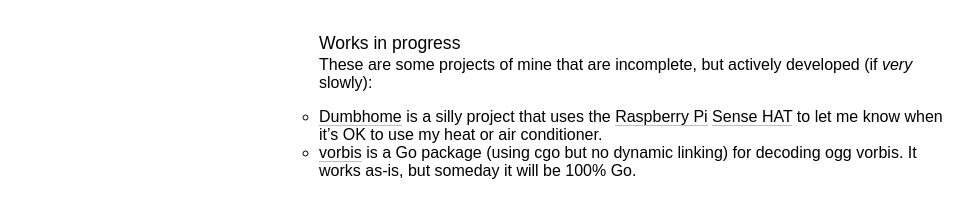
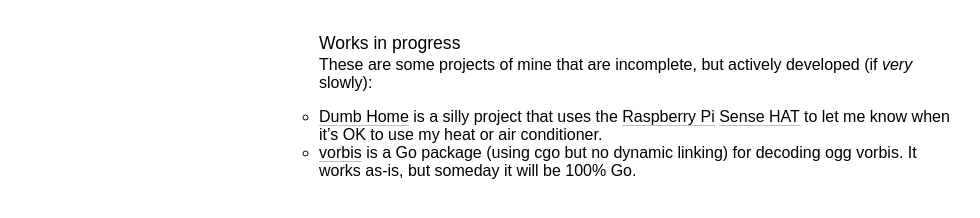
Before and after one commit to mccoyst/mccoyst.github.io, a Jekyll site: the page built from index.md, in a window 1280 px wide. Shown: the part 428-646 px from the top of the page, without its empty margins (1-981 px from the left). Built offline with Jekyll 4.4.1, drawn with Linux system fonts in a browser that asks for light colours; some web fonts are replaced.

Commit message:
Alter a name

```diff
--- a/index.md
+++ b/index.md
@@ -24,5 +24,5 @@ Works in progress
 =================
 These are some projects of mine that are incomplete, but actively developed (if *very* slowly):
 
- * [Dumbhome](https://github.com/mccoyst/dumbhome) is a silly project that uses the [Raspberry Pi](https://www.raspberrypi.org) [Sense HAT](https://www.raspberrypi.org/products/sense-hat/) to let me know when it's OK to use my heat or air conditioner.
+ * [Dumb Home](https://github.com/mccoyst/dumbhome) is a silly project that uses the [Raspberry Pi](https://www.raspberrypi.org) [Sense HAT](https://www.raspberrypi.org/products/sense-hat/) to let me know when it's OK to use my heat or air conditioner.
  * [vorbis](https://github.com/mccoyst/vorbis) is a Go package (using cgo but no dynamic linking) for decoding ogg vorbis. It works as-is, but someday it will be 100% Go.
```
